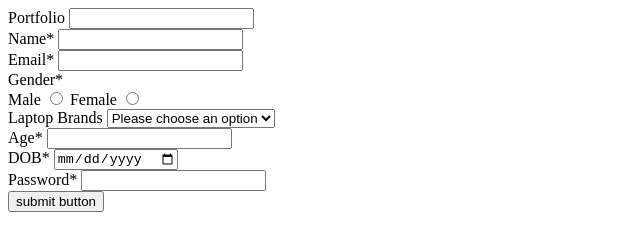
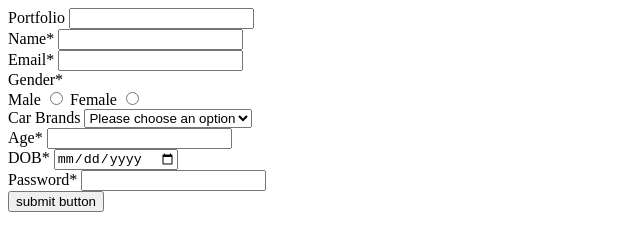
Before and after one commit to acciojob/signup-form-car-drekhate, a website: page main.html in a window 1280 px wide. Shown: the whole page, without its empty margins (0-640 px from the left). Drawn offline with Linux system fonts and the light colour scheme.

Commit message:
created a submission

```diff
--- a/main.html
+++ b/main.html
@@ -27,7 +27,7 @@
         <label for="female">Female</label>
         <input type="radio" id="female" name="gender" required>
         <br>
-        <label for="cars">Laptop Brands</label>
+        <label for="cars">Car Brands</label>
         <select name="" id="cars">
             <option value="Please choose an option">Please choose an option</option>
             <option value="bmw">BMW</option>
```
